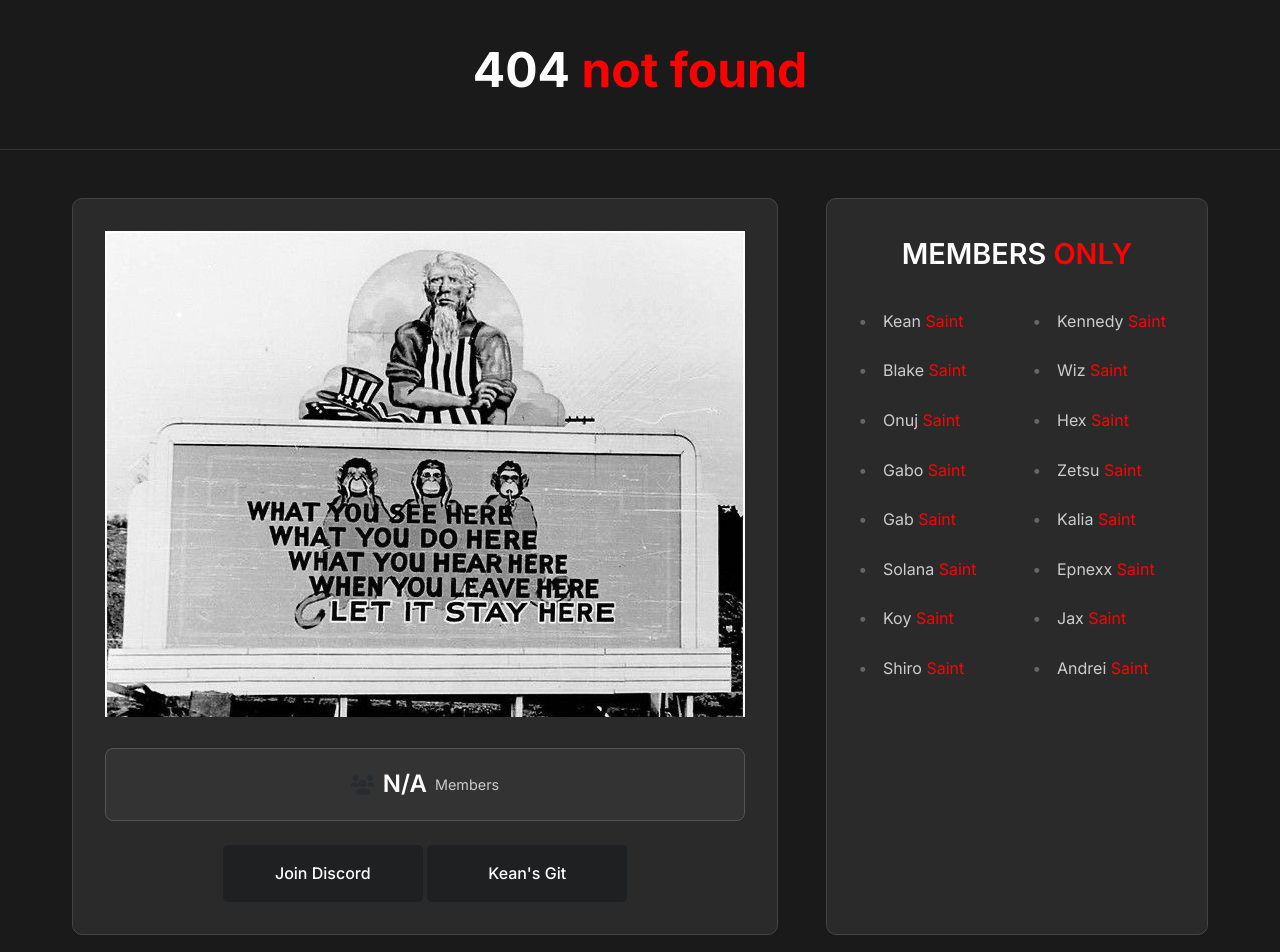
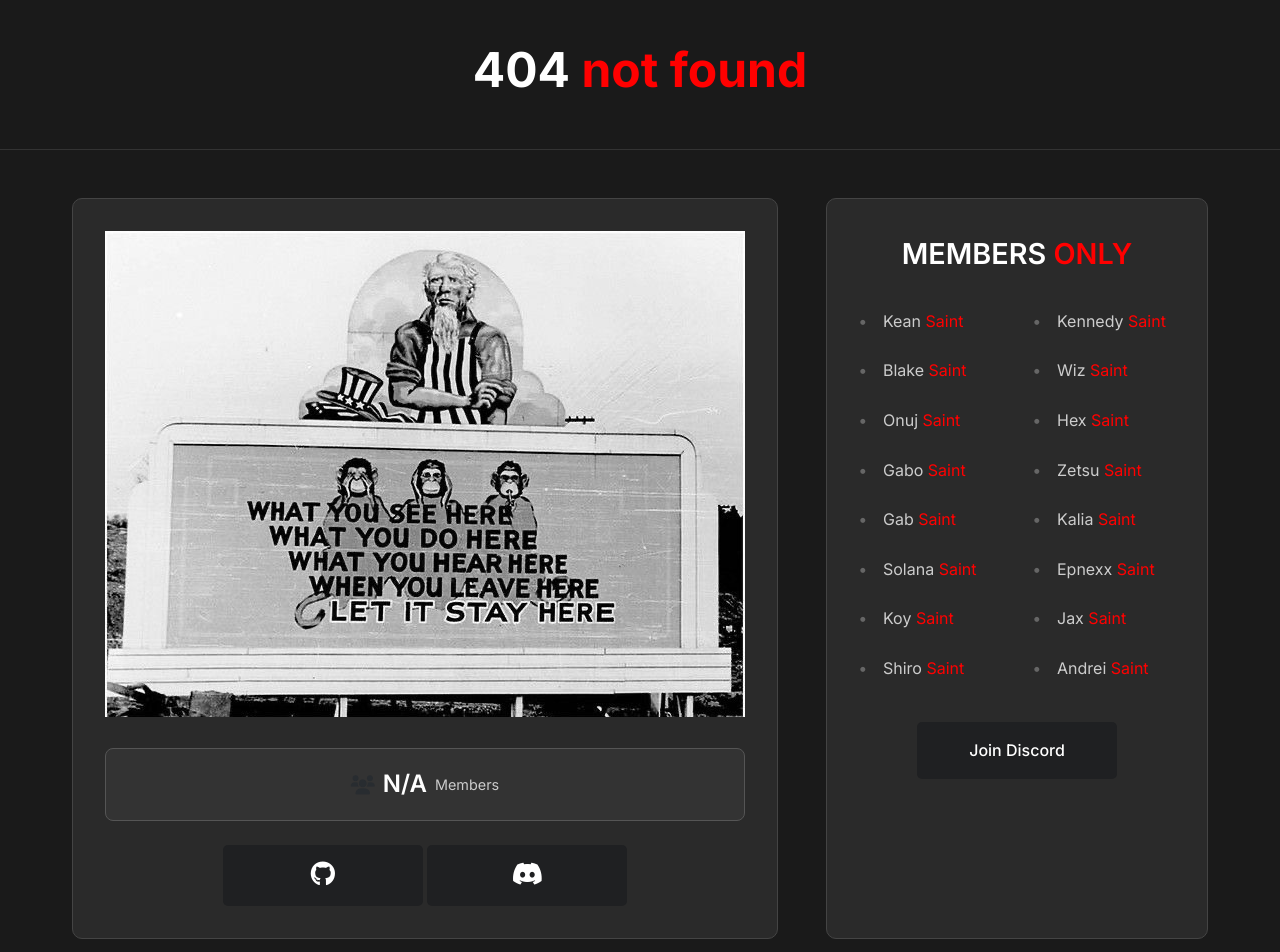
Before and after one commit to Anonymouseer/SAINTWEBSITE, a plain HTML site: page index.html in a window 1280 px wide. Shown: the top 952 px of the page. Drawn offline with Linux system fonts and the light colour scheme; no server answers.

Commit message:
all edited files

```diff
--- a/index.html
+++ b/index.html
@@ -35,8 +35,12 @@
                         <span class="stat-label">Members</span>
                     </div>
                 </div>
-                <a href="https://discord.gg/YKPcBTJ5" target="_blank" class="action-btn">Join Discord</a>
-                <a href="https://github.com/Anonymouseer" target="_blank" class="action-btn">Kean's Git</a>
+                  <a href="https://github.com/Anonymouseer" target="_blank" class="action-btn">
+                    <i class="fa-brands fa-github"></i>
+                  </a>
+                  <a href="https://discord.com/users/699629347690250240" target="_blank" class="action-btn">
+                    <i class="fa-brands fa-discord"></i>
+                  </a>
             </div>
 
             <div class="content-block">
@@ -59,6 +63,7 @@
                     <li>Shiro <span style="color: red;">Saint</span></li>
                     <li>Andrei <span style="color: red;">Saint</span></li>
                 </ul>
+                <a href="https://discord.gg/YKPcBTJ5" target="_blank" class="action-btn">Join Discord</a>
             </div>
         </div>
     </main>
@@ -77,7 +82,7 @@
 
     <script>
     document.onkeydown = function(e) {
-      if (e.keyCode == 123) { // F12
+      if (e.keyCode == 123) {
         return false;
       }
       if (e.ctrlKey && e.shiftKey && (e.keyCode == 'I'.charCodeAt(0) || e.keyCode == 'J'.charCodeAt(0))) {
--- a/styles.css
+++ b/styles.css
@@ -159,6 +159,10 @@ body {
     text-decoration: none;
 }
 
+.action-btn i {
+    font-size: 25px;
+}
+
 .footer {
     text-align: center;
     padding: 2rem;
```
